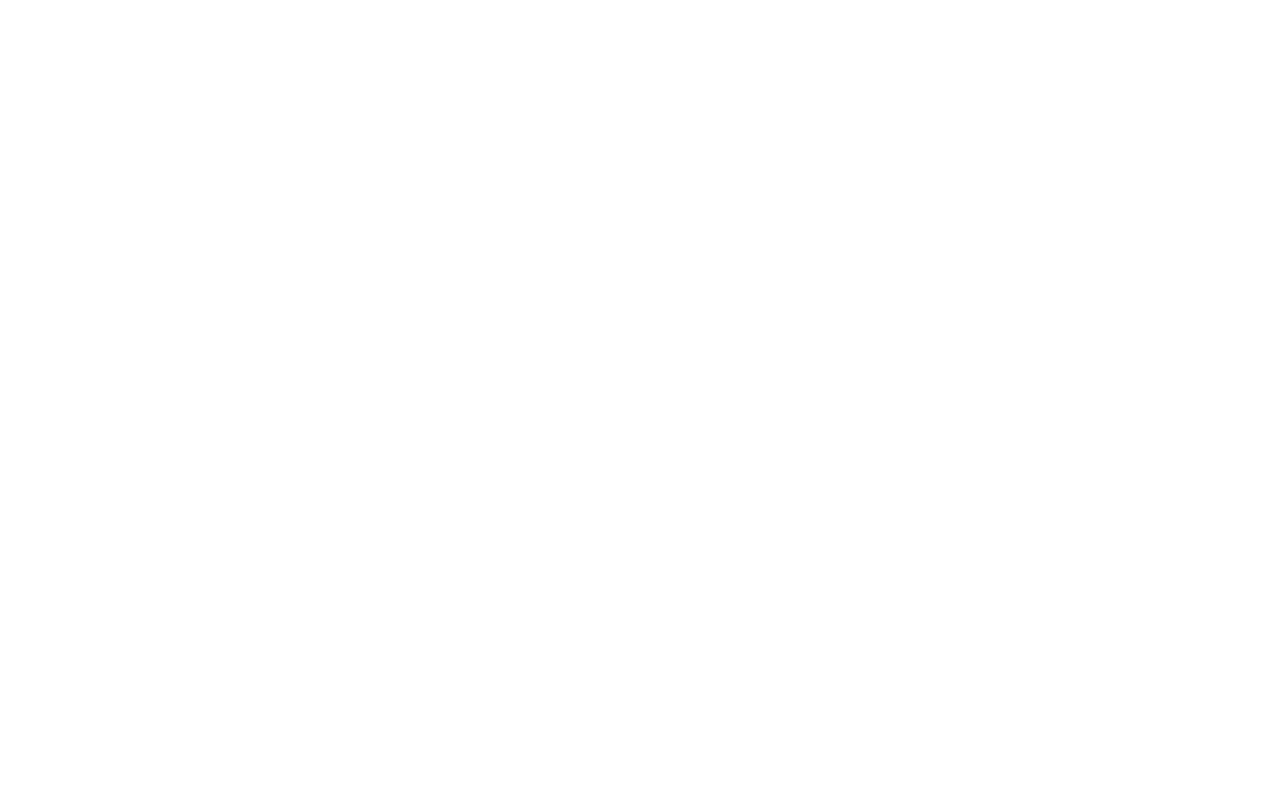
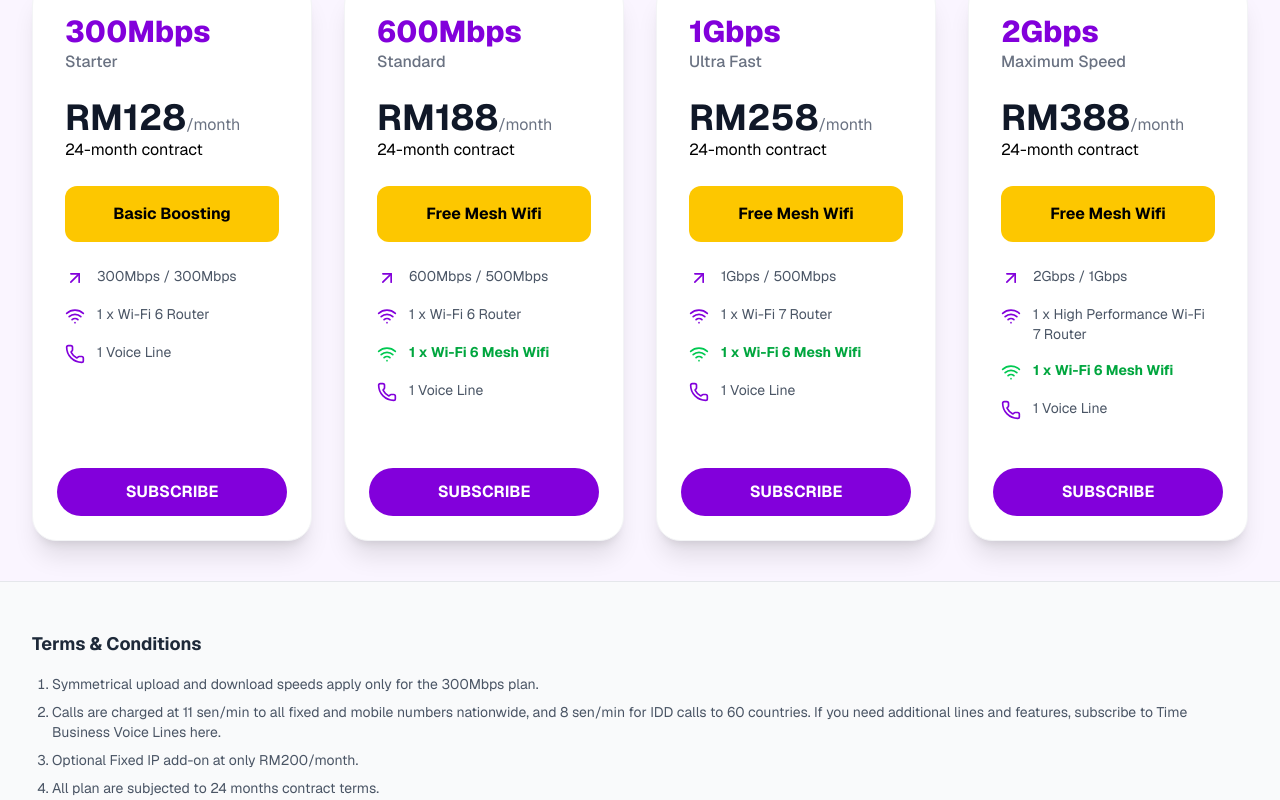
Before and after one commit to cwhui1001/time_distributer, a Next.js app: page /business in a window 1280 px wide. Shown: the part 980-1780 px from the top of the page. Before the commit the page ends 800 px from the top, so only its background shows below. Built offline with nearby package versions, Linux system fonts and the light colour scheme.

Commit message:
done business page

```diff
--- a/src/pages/business.tsx
+++ b/src/pages/business.tsx
@@ -1,14 +1,169 @@
 
+
+import HeroSlider from "@/components/HeroSlider";
+import WhyWeBetter from "@/components/WhyWeBetter";
+import CoverageSection from "@/components/CoverageSection";
+import SupportSection from "@/components/SupportSection";
 import Head from "next/head";
+import Image from "next/image";
+import { ArrowUpRight, Wifi, Phone, Cloud } from "lucide-react";
+import React, { useState, useEffect } from "react";
+import CheckCoverageModal from "@/components/CheckCoverageModal";
 
 export default function Business() {
+  const [isModalOpen, setIsModalOpen] = useState(false);
+
+  useEffect(() => {
+    setIsModalOpen(true);
+  }, []);
+
   return (
-    <div className="py-20 text-center">
+    <>
       <Head>
         <title>Business - Time Fibre Internet</title>
       </Head>
-      <h1 className="text-4xl font-bold text-[#0066cc] mb-4">Business Fibre Plans</h1>
-      <p className="text-xl text-gray-600">Boost your business with ultra-fast internet.</p>
-    </div>
+      {/* Hero Slider */}
+        <HeroSlider />
+
+        {/* Why We Are Better Section */}
+        <WhyWeBetter title="Level Up Your Business" />
+
+        <BusinessPlans onOpenModal={() => setIsModalOpen(true)} />
+
+        <CheckCoverageModal
+            isOpen={isModalOpen}
+            onClose={() => setIsModalOpen(false)}
+        />
+    </>
   );
 }
+// Business Plans Data
+const businessPlans = [
+    {
+        speed: "300Mbps",
+        price: "RM128",
+        subtitle: "Starter",
+        special: "Basic Boosting",
+        features: [
+            { icon: ArrowUpRight, text: "300Mbps / 300Mbps" },
+            { icon: Wifi, text: "1 x Wi-Fi 6 Router" },
+            { icon: Phone, text: "1 Voice Line" }
+        ]
+    },
+    {
+        speed: "600Mbps",
+        price: "RM188",
+        subtitle: "Standard",
+        special: "Free Mesh Wifi",
+        features: [
+            { icon: ArrowUpRight, text: "600Mbps / 500Mbps" },
+            { icon: Wifi, text: "1 x Wi-Fi 6 Router" },
+            { icon: Wifi, text: "1 x Wi-Fi 6 Mesh Wifi", highlight: true },
+            { icon: Phone, text: "1 Voice Line" }
+        ]
+    },
+    {
+         speed: "1Gbps",
+         price: "RM258",
+         subtitle: "Ultra Fast",
+         special: "Free Mesh Wifi",
+         features: [
+             { icon: ArrowUpRight, text: "1Gbps / 500Mbps" },
+             { icon: Wifi, text: "1 x Wi-Fi 7 Router" },
+             { icon: Wifi, text: "1 x Wi-Fi 6 Mesh Wifi", highlight: true },
+             { icon: Phone, text: "1 Voice Line" }
+         ]
+     },
+     {
+         speed: "2Gbps",
+         price: "RM388",
+         subtitle: "Maximum Speed",
+         special: "Free Mesh Wifi",
+         features: [
+             { icon: ArrowUpRight, text: "2Gbps / 1Gbps" },
+             { icon: Wifi, text: "1 x High Performance Wi-Fi 7 Router" },
+             { icon: Wifi, text: "1 x Wi-Fi 6 Mesh Wifi", highlight: true },
+             { icon: Phone, text: "1 Voice Line" }
+         ]
+     }
+]
+
+// Add plan section
+interface BusinessPlansProps {
+    onOpenModal: () => void;
+}
+
+function BusinessPlans({ onOpenModal }: BusinessPlansProps) {
+    return (
+        <>
+        <section className="py-10 bg-purple-50">
+            <div className="max-w-7xl mx-auto px-4 sm:px-6 lg:px-8">
+                <div className="text-center mb-9">
+                    <h2 className="text-3xl md:text-4xl font-bold text-gray-900 mb-4">Meet Your Business Plan</h2>
+                    <p className="text-xl text-gray-600">It’s our objectives to make sure you do well.</p>
+                </div>
+
+                <div className="grid grid-cols-1 md:grid-cols-2 lg:grid-cols-4 gap-8">
+                    {businessPlans.map((plan, index) => (
+                        <div key={index} className="bg-white rounded-3xl shadow-xl overflow-hidden hover:shadow-2xl transition-all duration-300 transform hover:-translate-y-1 border border-gray-100 flex flex-col">
+                            <div className="p-8 flex-grow">
+                                <div className="mb-6">
+                                    <h3 className="text-3xl font-extrabold text-purple-700">{plan.speed}</h3>
+                                    <p className="text-gray-500 font-medium">{plan.subtitle}</p>
+                                </div>
+                                <div className="mb-6">
+                                    <span className="text-4xl font-bold text-gray-900">{plan.price}</span>
+                                    <span className="text-gray-500">/month</span>
+                                    <p className="text-md text-black">24-month contract</p>
+                                </div>
+
+                                <div className="bg-yellow-400 p-4 rounded-xl mb-6">
+                                    <p className="text-center text-md font-bold text-black">{plan.special}</p>
+                                </div>
+
+                                <div className="space-y-4 mb-4">
+                                    {plan.features.map((feature, i) => (
+                                        <div key={i} className="flex items-start gap-3">
+                                            <feature.icon className={`w-5 h-5 flex-shrink-0 mt-0.5 ${feature.highlight ? 'text-green-500' : 'text-purple-700'}`} />
+                                            <span className={`text-sm ${feature.highlight ? 'text-green-600 font-bold' : 'text-gray-600'}`}>{feature.text}</span>
+                                        </div>
+                                    ))}
+                                </div>
+                            </div>
+
+                            <div className="p-6 pt-0 mt-auto">
+                                <a
+                                    href="/application"
+                                    className="block w-full text-center bg-purple-700 text-white py-3 rounded-full font-bold hover:bg-black transition-colors"
+                                >
+                                    SUBSCRIBE
+                                </a>
+                            </div>
+                        </div>
+                    ))}
+                </div>
+            </div>
+        </section>
+
+
+              <section className="py-12 bg-gray-50 border-t border-gray-200">
+                <div className="max-w-7xl mx-auto px-4 sm:px-6 lg:px-8">
+                    <h3 className="text-lg font-bold text-gray-800 mb-4">Terms & Conditions</h3>
+                    <ul className="list-decimal pl-5 space-y-2 text-sm text-gray-600">
+                        <li>Symmetrical upload and download speeds apply only for the 300Mbps plan.</li>
+                        <li>Calls are charged at 11 sen/min to all fixed and mobile numbers nationwide, and 8 sen/min for IDD calls to 60 countries. If you need additional lines and features, subscribe to Time Business Voice Lines here.</li>
+                        <li>Optional Fixed IP add-on at only RM200/month.</li>
+                        <li>All plan are subjected to 24 months contract terms.</li>
+                    </ul>
+                </div>
+              </section>
+
+              {/* Device Coverage & Check Coverage Section */}
+              <CoverageSection onOpenModal={onOpenModal} />
+
+              {/* Support Section */}
+              <SupportSection />
+
+        </>
+    )
+}
```
